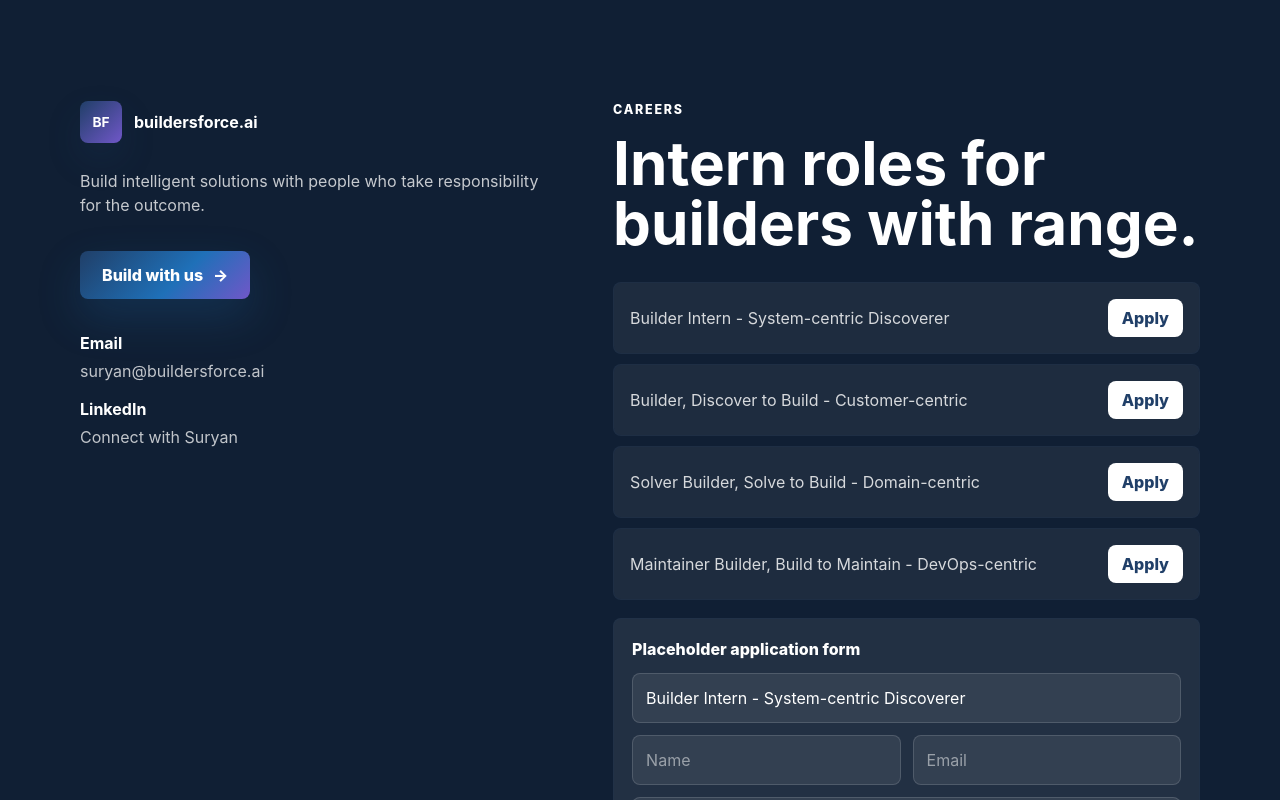
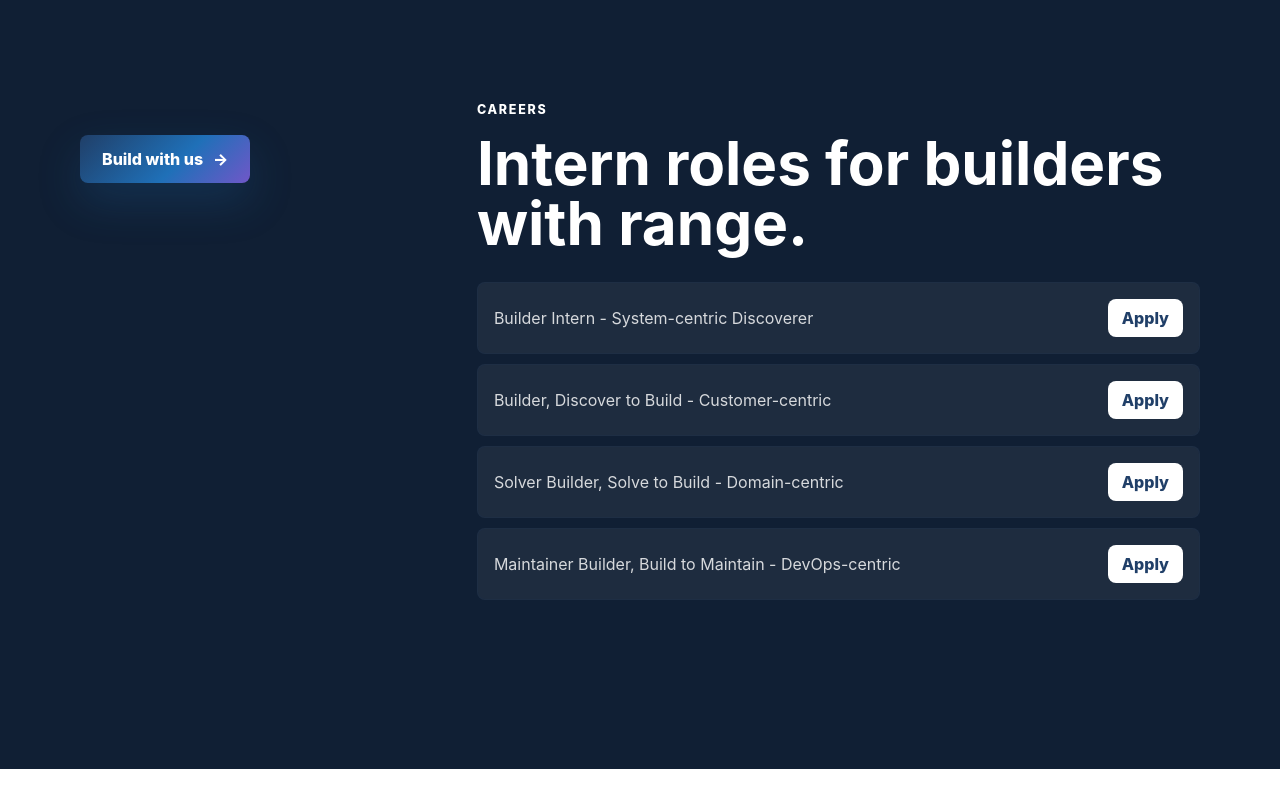
Before and after one commit to AmruthSrivatsan/BuildersForceWebsite, a React (Vite) app: page / in a window 1280 px wide. Shown: the part 6760-7560 px from the top of the page. After the commit the page ends 7529 px from the top, so only its background shows below. Built offline with nearby package versions, Linux system fonts and the light colour scheme.

Commit message:
Simplify footer careers application

```diff
--- a/src/main.jsx
+++ b/src/main.jsx
@@ -6,21 +6,6 @@ import venkatHeadshot from './assets/venkat-headshot.jpeg';
 
 const contactEmail = 'suryan@buildersforce.ai';
 const contactHref = '#contact';
-
-const mailtoHref = `mailto:${contactEmail}?subject=${encodeURIComponent(
-  'Build with Builders Force',
-)}&body=${encodeURIComponent(`Hi Builders Force,
-
-I would like to explore building with you.
-
-Name:
-Company:
-Role:
-Business challenge:
-What we want to build / improve:
-Timeline:
-
-Thanks,`)}`;
 
 const forceSections = [
   {
@@ -384,7 +369,7 @@ function Services() {
 }
 
 function Footer() {
-  const [selectedRole, setSelectedRole] = useState(careers[0]);
+  const [selectedRole, setSelectedRole] = useState('');
   const applicationHref = useMemo(
     () =>
       `mailto:${contactEmail}?subject=${encodeURIComponent(`Career interest: ${selectedRole}`)}&body=${encodeURIComponent(`Hi Builders Force,
@@ -400,32 +385,20 @@ Thanks,`)}`,
     [selectedRole],
   );
 
+  const handleApplicationSubmit = (event) => {
+    event.preventDefault();
+    if (!event.currentTarget.reportValidity()) return;
+    window.location.href = applicationHref;
+  };
+
   return (
     <footer className="footer snap-page" id="contact">
       <div className="section-inner footer-grid">
         <div className="footer-contact">
-          <a className="brand footer-brand" href="https://buildersforce.ai">
-            <span className="brand-mark">bf</span>
-            <span>buildersforce.ai</span>
-          </a>
-          <p>
-            Build intelligent solutions with people who take responsibility for
-            the outcome.
-          </p>
-          <a className="primary-cta" href={contactHref}>
+          <a className="primary-cta" href={`mailto:${contactEmail}`}>
             Build with us
             <span aria-hidden="true">→</span>
           </a>
-          <ul className="contact-list">
-            <li>
-              <strong>Email</strong>
-              <a href={`mailto:${contactEmail}`}>{contactEmail}</a>
-            </li>
-            <li>
-              <strong>LinkedIn</strong>
-              <a href="https://www.linkedin.com/in/suryan/" target="_blank" rel="noreferrer">Connect with Suryan</a>
-            </li>
-          </ul>
         </div>
         <div className="careers">
           <p className="eyebrow">Careers</p>
@@ -440,18 +413,25 @@ Thanks,`)}`,
               </article>
             ))}
           </div>
-          <form className="apply-form" onSubmit={(event) => event.preventDefault()}>
-            <label htmlFor="role">Placeholder application form</label>
-            <input id="role" value={selectedRole} readOnly />
-            <div className="form-row">
-              <input aria-label="Name" placeholder="Name" />
-              <input aria-label="Email" placeholder="Email" />
-            </div>
-            <textarea aria-label="Why this role" placeholder="Why this role?" rows="4" />
-            <a className="secondary-cta" href={applicationHref}>
-              Apply placeholder
-            </a>
-          </form>
+          {selectedRole ? (
+            <form className="apply-form" onSubmit={handleApplicationSubmit}>
+              <label htmlFor="role">Application form</label>
+              <input id="role" value={selectedRole} readOnly />
+              <div className="form-row">
+                <input aria-label="Name" placeholder="Name" required />
+                <input aria-label="Email" placeholder="Email" type="email" required />
+              </div>
+              <input aria-label="Portfolio or LinkedIn" placeholder="Portfolio / LinkedIn" />
+              <label className="file-field" htmlFor="resume">
+                CV / Resume
+                <input id="resume" type="file" accept=".pdf,.doc,.docx" required />
+              </label>
+              <textarea aria-label="Why this role" placeholder="Why this role?" rows="4" required />
+              <button className="secondary-cta" type="submit">
+                Submit application
+              </button>
+            </form>
+          ) : null}
         </div>
       </div>
     </footer>
--- a/src/styles.css
+++ b/src/styles.css
@@ -579,7 +579,6 @@ blockquote:hover,
 blockquote p,
 .compliance p,
 .footer p,
-.contact-list,
 .career-row p {
   color: var(--muted);
 }
@@ -841,11 +840,11 @@ blockquote cite {
 
 .footer-grid {
   display: grid;
-  grid-template-columns: minmax(0, 0.88fr) minmax(360px, 1.12fr);
+  grid-template-columns: minmax(220px, 0.62fr) minmax(360px, 1.38fr);
   gap: clamp(32px, 6vw, 72px);
+  align-items: start;
 }
 
-.footer-brand,
 .footer .eyebrow,
 .footer h2,
 .footer strong {
@@ -858,22 +857,9 @@ blockquote cite {
   color: rgba(255, 255, 255, 0.76);
 }
 
-.contact-list {
-  display: grid;
-  gap: 14px;
-  margin: 32px 0 0;
-  padding: 0;
-  list-style: none;
-}
-
-.contact-list li {
-  display: grid;
-  gap: 4px;
-}
-
-.contact-list a,
-.contact-list span {
-  color: rgba(255, 255, 255, 0.74);
+.footer-contact {
+  display: flex;
+  justify-content: flex-start;
 }
 
 .career-list {
@@ -920,7 +906,8 @@ blockquote cite {
 }
 
 .apply-form input,
-.apply-form textarea {
+.apply-form textarea,
+.apply-form button {
   width: 100%;
   border: 1px solid rgba(255, 255, 255, 0.14);
   border-radius: 8px;
@@ -928,6 +915,19 @@ blockquote cite {
   color: white;
   background: rgba(255, 255, 255, 0.08);
   outline: none;
+}
+
+.file-field {
+  display: grid;
+  gap: 8px;
+}
+
+.file-field input {
+  cursor: pointer;
+}
+
+.apply-form .secondary-cta {
+  margin-top: 0;
 }
 
 .apply-form input::placeholder,
```
